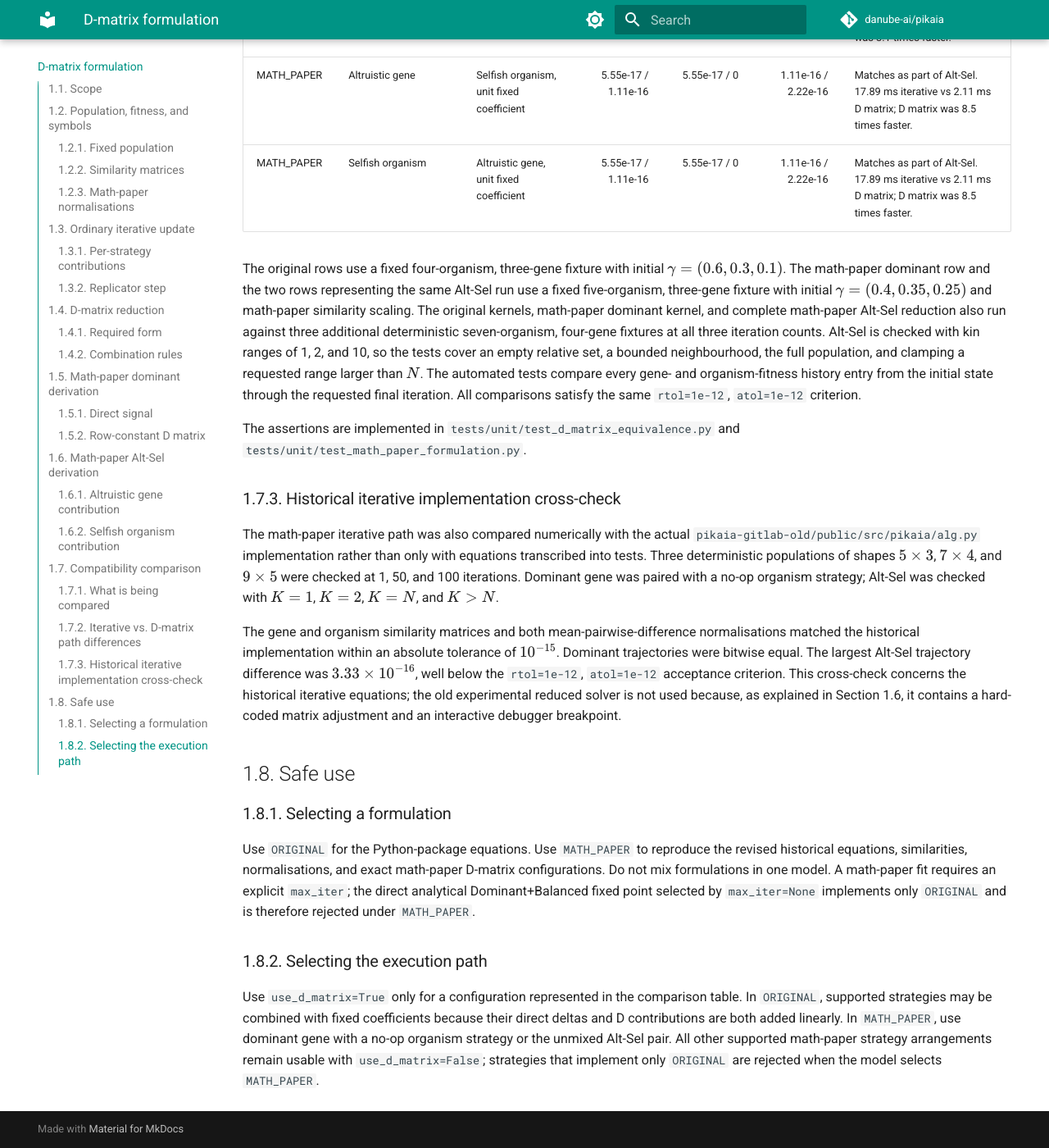
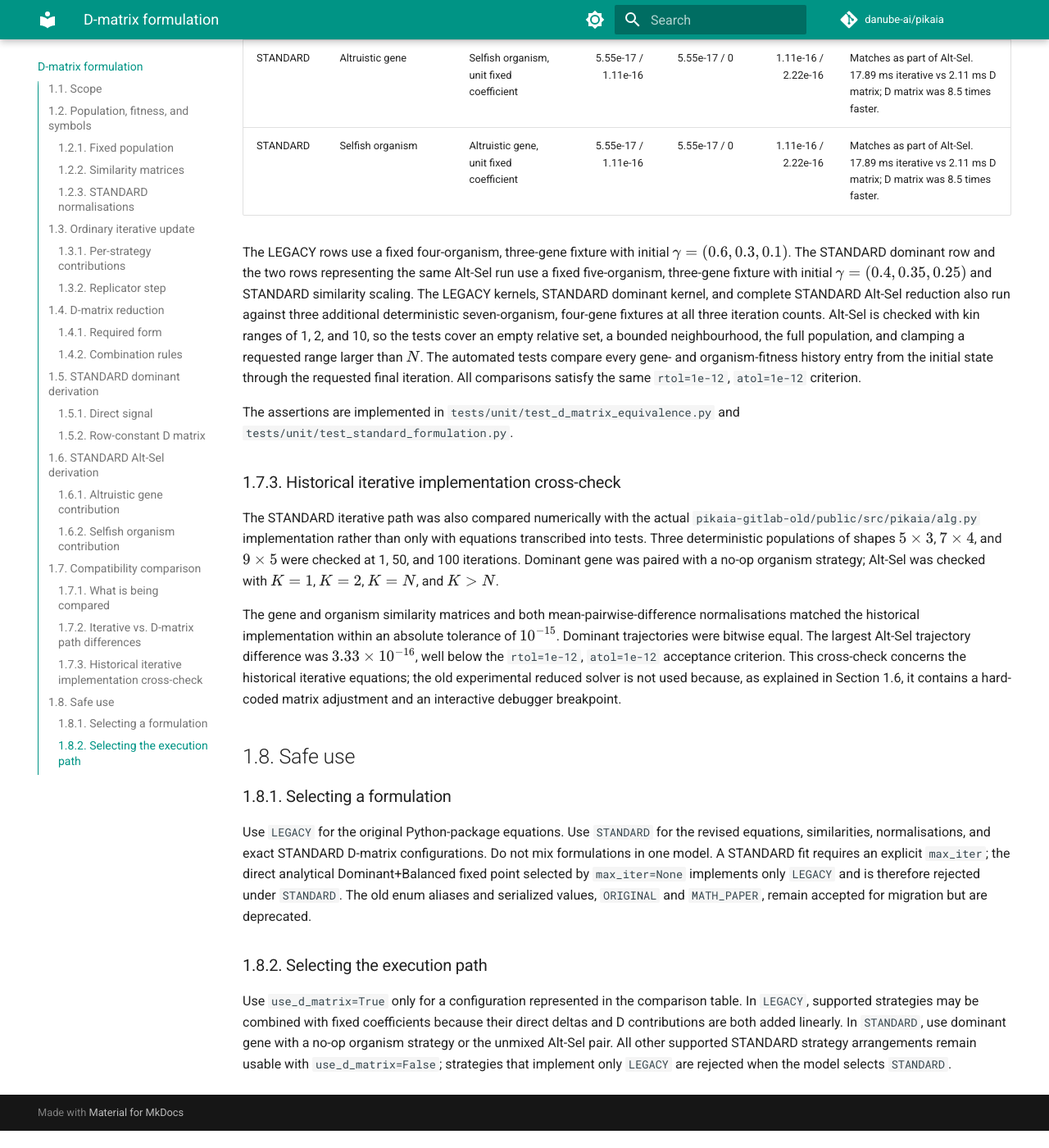
Before and after one commit to danube-ai/pikaia, an MkDocs documentation site: the page built from docs/d-matrix.md, in a window 1280 px wide and 1400 px high, scrolled down 9061 px. Shown: the whole window at 82% size. Built offline with MkDocs 1.6.1 and Material for MkDocs 9.7.7, drawn with Linux system fonts in a browser that asks for light colours; comment, search, counter and statistics services are not loaded; the version menu is left out; after the commit the page ends 10440 px from its top, so only the background shows below that; some of the changed text lies outside the part shown.

```diff
--- a/docs/d-matrix.md
+++ b/docs/d-matrix.md
@@ -10,10 +10,10 @@ There are two independent formulation choices:
 
 | Formulation | Purpose | D-matrix scope |
 |---|---|---|
-| `ORIGINAL` | The established Python-package equations and similarity scaling. | Eight individual gene strategies have verified D-matrix kernels. |
-| `MATH_PAPER` | Compatibility with the revised iterative equations in the historical Pikaia branch. | Two supported model configurations: dominant gene plus no-op organism, and altruistic gene plus selfish organism (Alt-Sel). |
+| `LEGACY` | The established Python-package equations and similarity scaling. | Eight individual gene strategies have verified D-matrix kernels. |
+| `STANDARD` | The revised iterative equations, similarities, and normalisations. | Two supported model configurations: dominant gene plus no-op organism, and altruistic gene plus selfish organism (Alt-Sel). |
 
-`PikaiaModel` owns the formulation for a complete run. It applies that formulation to every selected strategy and rejects a model whose strategies do not implement it. A user therefore cannot accidentally combine an original strategy equation with math-paper similarities or normalisations.
+`PikaiaModel` owns the formulation for a complete run. It applies that formulation to every selected strategy and rejects a model whose strategies do not implement it. A user therefore cannot accidentally combine a LEGACY strategy equation with STANDARD similarities or normalisations.
 
 ## 1.2. Population, fitness, and symbols
 
@@ -37,7 +37,7 @@ $$
 \gamma_j \geq 0, \qquad \sum_{j=1}^{M}\gamma_j=1.
 $$
 
-The model uses a uniform vector when `initial_gene_fitness` is omitted, and every completed replicator step normalises the next vector. The derivations therefore assume that a user-supplied initial vector also lies on this simplex. The math-paper dominant D-matrix path explicitly requires finite, non-negative values that sum to one because its row-constant construction depends on that invariant.
+The model uses a uniform vector when `initial_gene_fitness` is omitted, and every completed replicator step normalises the next vector. The derivations therefore assume that a user-supplied initial vector also lies on this simplex. The STANDARD dominant D-matrix path explicitly requires finite, non-negative values that sum to one because its row-constant construction depends on that invariant.
 
 The organism fitness is the population row weighted by the current gene fitness:
 
@@ -53,12 +53,12 @@ Strategies that use kinship receive one gene-similarity matrix $s^g$ and one org
 
 | Formulation | Gene similarity $s^g_{jk}$ | Organism similarity $s^o_{il}$ |
 |---|---|---|
-| `ORIGINAL` | One minus distance divided by the largest observed gene distance. | One minus distance divided by the largest observed organism distance. |
-| `MATH_PAPER` | $1-\lVert X_{:j}-X_{:k}\rVert_2/N$ | $1-\lVert X_{i:}-X_{l:}\rVert_2/M$ |
+| `LEGACY` | One minus distance divided by the largest observed gene distance. | One minus distance divided by the largest observed organism distance. |
+| `STANDARD` | $1-\lVert X_{:j}-X_{:k}\rVert_2/N$ | $1-\lVert X_{i:}-X_{l:}\rVert_2/M$ |
 
-$X_{:j}$ denotes column $j$ of $X$, and $X_{i:}$ denotes row $i$. The math-paper definitions deliberately reproduce the historical $N$ and $M$ divisors; they do not modify original-formulation results.
+$X_{:j}$ denotes column $j$ of $X$, and $X_{i:}$ denotes row $i$. The STANDARD definitions deliberately use the $N$ and $M$ divisors; they do not modify LEGACY-formulation results.
 
-### 1.2.3. Math-paper normalisations
+### 1.2.3. STANDARD normalisations
 
 The historical formulations also use fixed quantities derived from $X$:
 
@@ -66,7 +66,7 @@ $$
 g_{\mathrm{mpd}}=\operatorname{mean}_{j<k}|\bar X_j-\bar X_k|, \qquad h_{\mathrm{mpd}}=\operatorname{mean}_{i<l}|\bar X_{i:}-\bar X_{l:}|.
 $$
 
-Here $\bar X_j$ is the mean of column $j$, $\bar X_{i:}$ is the mean of row $i$, and `mpd` means mean pairwise absolute difference. The implementation names these values `gene_mean_pairwise_difference` and `harmonic_fitness_mean_pairwise_difference`. A math-paper run raises an error if a required normalisation is zero, because division by zero would make the equation undefined.
+Here $\bar X_j$ is the mean of column $j$, $\bar X_{i:}$ is the mean of row $i$, and `mpd` means mean pairwise absolute difference. The implementation names these values `gene_mean_pairwise_difference` and `harmonic_fitness_mean_pairwise_difference`. A STANDARD run raises an error if a required normalisation is zero, because division by zero would make the equation undefined.
 
 ## 1.3. Ordinary iterative update
 
@@ -123,11 +123,11 @@ The model runs one path per fit. It cannot calculate one strategy through $D$ wh
 
 The reduction requires the built-in `FixedMixStrategy` for both strategy families. Adaptive mixers such as `SelfConsistentMixStrategy`, custom mixers, and subclasses that override fixed-mixer behaviour may update coefficients from per-organism deltas that are unavailable after reduction to $D$ and $d$; the model therefore rejects them in D-matrix mode.
 
-## 1.5. Math-paper dominant derivation
+## 1.5. STANDARD dominant derivation
 
 ### 1.5.1. Direct signal
 
-For math-paper dominant gene, organism $i$ contributes the following signal to gene $j$:
+For STANDARD dominant gene, organism $i$ contributes the following signal to gene $j$:
 
 $$
 \delta^{\mathrm{dom}}_{ij}=\frac{1}{N}\gamma_j\left(X_{ij}-\frac12\right).
@@ -161,9 +161,9 @@ $$
 
 The reduction is therefore exact. The earlier claim that a signal linear in $\gamma_j$ could not satisfy the D-matrix contract was incorrect: the gene-fitness simplex supplies the constant factor through $\sum_k\gamma_k=1$.
 
-The supported model configuration pairs `DominantGeneStrategy` with `NoneOrgStrategy`, both with fixed unit coefficients. The no-op organism contribution is zero, so the comparison isolates the dominant-gene equation. Because the proof uses $\sum_k\gamma_k=1$, the model rejects a math-paper Dominant D-matrix run whose user-supplied `initial_gene_fitness` is non-finite, negative, or does not sum to one; every subsequent valid replicator step preserves the simplex invariant.
+The supported model configuration pairs `DominantGeneStrategy` with `NoneOrgStrategy`, both with fixed unit coefficients. The no-op organism contribution is zero, so the comparison isolates the dominant-gene equation. Because the proof uses $\sum_k\gamma_k=1$, the model rejects a STANDARD Dominant D-matrix run whose user-supplied `initial_gene_fitness` is non-finite, negative, or does not sum to one; every subsequent valid replicator step preserves the simplex invariant.
 
-## 1.6. Math-paper Alt-Sel derivation
+## 1.6. STANDARD Alt-Sel derivation
 
 The old Pikaia branch exposed its reduced solver only when the model selected
 one altruistic gene strategy and one selfish organism strategy. That restriction
@@ -176,7 +176,7 @@ iterative path.
 
 ### 1.6.1. Altruistic gene contribution
 
-For math-paper altruistic gene, the direct contribution is
+For STANDARD altruistic gene, the direct contribution is
 
 $$
 \delta^G_{ij}=\frac{1}{N g_{\mathrm{mpd}}}\sum_{k\ne j}s^g_{jk}\gamma_j\left(X_{ij}-\frac12\right)\gamma_k(X_{ik}-X_{ij}).
@@ -217,10 +217,10 @@ reproduces the altruistic-gene contribution and $D^O$ reproduces the
 selfish-organism contribution. Neither component needs the other for its
 algebra to be valid. For compatibility with the scope of the old reduced
 solver, however, the package exposes only their sum, $D=D^G+D^O$, as a
-`MATH_PAPER` model configuration. That supported configuration contains one
+`STANDARD` model configuration. That supported configuration contains one
 strategy of each type with a fixed coefficient of one.
 
-| Math-paper component | Iterative contribution reproduced | Role in the supported model configuration |
+| STANDARD component | Iterative contribution reproduced | Role in the supported model configuration |
 |---|---|---|
 | Altruistic gene, $D^G$ | The sum of $\delta^G_{ij}$ over all organisms $i$. | Gene component of Alt-Sel. |
 | Selfish organism, $D^O$ | The sum of $\delta^O_{ij}$ over all organisms $i$. | Organism component of Alt-Sel. |
@@ -281,31 +281,31 @@ Consequently, equal gene-fitness vectors imply equal organism-fitness vectors fo
 
 Each table cell is written as $E_{\gamma}(t) / E_o(t)$, or gene difference followed by organism difference. The acceptance criterion for both outputs is `rtol=1e-12` and `atol=1e-12`. A displayed zero means the corresponding floating-point vectors were bitwise equal on that fixture; a small value such as `1.11e-16` is ordinary floating-point roundoff and is far below the acceptance threshold. Each assessment also compares the median runtime of seven complete 100-iteration fits. These local timings include D-matrix construction, are rounded to two decimal places, and are illustrative rather than a portable performance guarantee.
 
-For each `ORIGINAL` row, the named gene strategy is paired with `NoneOrgStrategy`. That no-op partner contributes zero, so the comparison isolates the named strategy. The math-paper dominant row uses the same arrangement. The other two `MATH_PAPER` rows refer to the same Alt-Sel run: one row assesses its altruistic-gene component and the other its selfish-organism component. Their numerical results are therefore intentionally identical. This does not mean the matrix components are algebraically inseparable; their isolated D-matrix models are outside the package's public compatibility contract.
+For each `LEGACY` row, the named gene strategy is paired with `NoneOrgStrategy`. That no-op partner contributes zero, so the comparison isolates the named strategy. The STANDARD dominant row uses the same arrangement. The other two `STANDARD` rows refer to the same Alt-Sel run: one row assesses its altruistic-gene component and the other its selfish-organism component. Their numerical results are therefore intentionally identical. This does not mean the matrix components are algebraically inseparable; their isolated D-matrix models are outside the package's public compatibility contract.
 
 ### 1.7.2. Iterative vs. D-matrix path differences
 
 | Formulation | Strategy | Partner | 1 iter. (G/O) | 50 iter. (G/O) | 100 iter. (G/O) | Result and timing (100 iter.) |
 |---|---|---|---:|---:|---:|---|
-| ORIGINAL | Dominant gene | None organism | 0 / 0 | 1.11e-16 / 1.11e-16 | 6.51e-18 / 0 | Matches. 3.16 ms iterative vs 1.11 ms D matrix; D matrix was 2.9 times faster. |
-| ORIGINAL | Selfish gene | None organism | 0 / 0 | 5.55e-17 / 1.11e-16 | 2.78e-17 / 0 | Matches. 11.36 ms iterative vs 1.10 ms D matrix; D matrix was 10.3 times faster. |
-| ORIGINAL | Kin-altruistic gene, default full neighbourhood | None organism | 0 / 0 | 1.11e-16 / 1.11e-16 | 5.55e-17 / 1.11e-16 | Matches. 12.77 ms iterative vs 1.12 ms D matrix; D matrix was 11.4 times faster. |
-| ORIGINAL | Altruistic gene | None organism | 0 / 0 | 0 / 0 | 0 / 0 | Matches. 15.66 ms iterative vs 1.10 ms D matrix; D matrix was 14.2 times faster. |
-| ORIGINAL | Sell hard gene | None organism | 1.39e-17 / 0 | 2.84e-16 / 2.22e-16 | 5.72e-17 / 5.55e-17 | Matches. 5.23 ms iterative vs 1.29 ms D matrix; D matrix was 4.0 times faster. |
-| ORIGINAL | Sell uniform gene | None organism | 0 / 0 | 0 / 0 | 0 / 0 | Matches. 5.16 ms iterative vs 1.03 ms D matrix; D matrix was 5.0 times faster. |
-| ORIGINAL | Sell easy gene | None organism | 0 / 0 | 0 / 0 | 0 / 0 | Matches. 5.29 ms iterative vs 1.04 ms D matrix; D matrix was 5.1 times faster. |
-| ORIGINAL | Variance gene | None organism | 0 / 0 | 3.33e-16 / 2.22e-16 | 6.94e-17 / 1.11e-16 | Matches. 11.50 ms iterative vs 1.21 ms D matrix; D matrix was 9.5 times faster. |
-| MATH_PAPER | Dominant gene | None organism | 0 / 0 | 2.22e-16 / 1.11e-16 | 5.20e-18 / 0 | Matches. 3.53 ms iterative vs 1.14 ms D matrix; D matrix was 3.1 times faster. |
-| MATH_PAPER | Altruistic gene | Selfish organism, unit fixed coefficient | 5.55e-17 / 1.11e-16 | 5.55e-17 / 0 | 1.11e-16 / 2.22e-16 | Matches as part of Alt-Sel. 17.89 ms iterative vs 2.11 ms D matrix; D matrix was 8.5 times faster. |
-| MATH_PAPER | Selfish organism | Altruistic gene, unit fixed coefficient | 5.55e-17 / 1.11e-16 | 5.55e-17 / 0 | 1.11e-16 / 2.22e-16 | Matches as part of Alt-Sel. 17.89 ms iterative vs 2.11 ms D matrix; D matrix was 8.5 times faster. |
+| LEGACY | Dominant gene | None organism | 0 / 0 | 1.11e-16 / 1.11e-16 | 6.51e-18 / 0 | Matches. 3.16 ms iterative vs 1.11 ms D matrix; D matrix was 2.9 times faster. |
+| LEGACY | Selfish gene | None organism | 0 / 0 | 5.55e-17 / 1.11e-16 | 2.78e-17 / 0 | Matches. 11.36 ms iterative vs 1.10 ms D matrix; D matrix was 10.3 times faster. |
+| LEGACY | Kin-altruistic gene, default full neighbourhood | None organism | 0 / 0 | 1.11e-16 / 1.11e-16 | 5.55e-17 / 1.11e-16 | Matches. 12.77 ms iterative vs 1.12 ms D matrix; D matrix was 11.4 times faster. |
+| LEGACY | Altruistic gene | None organism | 0 / 0 | 0 / 0 | 0 / 0 | Matches. 15.66 ms iterative vs 1.10 ms D matrix; D matrix was 14.2 times faster. |
+| LEGACY | Sell hard gene | None organism | 1.39e-17 / 0 | 2.84e-16 / 2.22e-16 | 5.72e-17 / 5.55e-17 | Matches. 5.23 ms iterative vs 1.29 ms D matrix; D matrix was 4.0 times faster. |
+| LEGACY | Sell uniform gene | None organism | 0 / 0 | 0 / 0 | 0 / 0 | Matches. 5.16 ms iterative vs 1.03 ms D matrix; D matrix was 5.0 times faster. |
+| LEGACY | Sell easy gene | None organism | 0 / 0 | 0 / 0 | 0 / 0 | Matches. 5.29 ms iterative vs 1.04 ms D matrix; D matrix was 5.1 times faster. |
+| LEGACY | Variance gene | None organism | 0 / 0 | 3.33e-16 / 2.22e-16 | 6.94e-17 / 1.11e-16 | Matches. 11.50 ms iterative vs 1.21 ms D matrix; D matrix was 9.5 times faster. |
+| STANDARD | Dominant gene | None organism | 0 / 0 | 2.22e-16 / 1.11e-16 | 5.20e-18 / 0 | Matches. 3.53 ms iterative vs 1.14 ms D matrix; D matrix was 3.1 times faster. |
+| STANDARD | Altruistic gene | Selfish organism, unit fixed coefficient | 5.55e-17 / 1.11e-16 | 5.55e-17 / 0 | 1.11e-16 / 2.22e-16 | Matches as part of Alt-Sel. 17.89 ms iterative vs 2.11 ms D matrix; D matrix was 8.5 times faster. |
+| STANDARD | Selfish organism | Altruistic gene, unit fixed coefficient | 5.55e-17 / 1.11e-16 | 5.55e-17 / 0 | 1.11e-16 / 2.22e-16 | Matches as part of Alt-Sel. 17.89 ms iterative vs 2.11 ms D matrix; D matrix was 8.5 times faster. |
 
-The original rows use a fixed four-organism, three-gene fixture with initial $\gamma=(0.6,0.3,0.1)$. The math-paper dominant row and the two rows representing the same Alt-Sel run use a fixed five-organism, three-gene fixture with initial $\gamma=(0.4,0.35,0.25)$ and math-paper similarity scaling. The original kernels, math-paper dominant kernel, and complete math-paper Alt-Sel reduction also run against three additional deterministic seven-organism, four-gene fixtures at all three iteration counts. Alt-Sel is checked with kin ranges of 1, 2, and 10, so the tests cover an empty relative set, a bounded neighbourhood, the full population, and clamping a requested range larger than $N$. The automated tests compare every gene- and organism-fitness history entry from the initial state through the requested final iteration. All comparisons satisfy the same `rtol=1e-12`, `atol=1e-12` criterion.
+The LEGACY rows use a fixed four-organism, three-gene fixture with initial $\gamma=(0.6,0.3,0.1)$. The STANDARD dominant row and the two rows representing the same Alt-Sel run use a fixed five-organism, three-gene fixture with initial $\gamma=(0.4,0.35,0.25)$ and STANDARD similarity scaling. The LEGACY kernels, STANDARD dominant kernel, and complete STANDARD Alt-Sel reduction also run against three additional deterministic seven-organism, four-gene fixtures at all three iteration counts. Alt-Sel is checked with kin ranges of 1, 2, and 10, so the tests cover an empty relative set, a bounded neighbourhood, the full population, and clamping a requested range larger than $N$. The automated tests compare every gene- and organism-fitness history entry from the initial state through the requested final iteration. All comparisons satisfy the same `rtol=1e-12`, `atol=1e-12` criterion.
 
-The assertions are implemented in `tests/unit/test_d_matrix_equivalence.py` and `tests/unit/test_math_paper_formulation.py`.
+The assertions are implemented in `tests/unit/test_d_matrix_equivalence.py` and `tests/unit/test_standard_formulation.py`.
 
 ### 1.7.3. Historical iterative implementation cross-check
 
-The math-paper iterative path was also compared numerically with the actual `pikaia-gitlab-old/public/src/pikaia/alg.py` implementation rather than only with equations transcribed into tests. Three deterministic populations of shapes $5\times3$, $7\times4$, and $9\times5$ were checked at 1, 50, and 100 iterations. Dominant gene was paired with a no-op organism strategy; Alt-Sel was checked with $K=1$, $K=2$, $K=N$, and $K>N$.
+The STANDARD iterative path was also compared numerically with the actual `pikaia-gitlab-old/public/src/pikaia/alg.py` implementation rather than only with equations transcribed into tests. Three deterministic populations of shapes $5\times3$, $7\times4$, and $9\times5$ were checked at 1, 50, and 100 iterations. Dominant gene was paired with a no-op organism strategy; Alt-Sel was checked with $K=1$, $K=2$, $K=N$, and $K>N$.
 
 The gene and organism similarity matrices and both mean-pairwise-difference normalisations matched the historical implementation within an absolute tolerance of $10^{-15}$. Dominant trajectories were bitwise equal. The largest Alt-Sel trajectory difference was $3.33\times10^{-16}$, well below the `rtol=1e-12`, `atol=1e-12` acceptance criterion. This cross-check concerns the historical iterative equations; the old experimental reduced solver is not used because, as explained in Section 1.6, it contains a hard-coded matrix adjustment and an interactive debugger breakpoint.
 
@@ -313,8 +313,8 @@ The gene and organism similarity matrices and both mean-pairwise-difference norm
 
 ### 1.8.1. Selecting a formulation
 
-Use `ORIGINAL` for the Python-package equations. Use `MATH_PAPER` to reproduce the revised historical equations, similarities, normalisations, and exact math-paper D-matrix configurations. Do not mix formulations in one model. A math-paper fit requires an explicit `max_iter`; the direct analytical Dominant+Balanced fixed point selected by `max_iter=None` implements only `ORIGINAL` and is therefore rejected under `MATH_PAPER`.
+Use `LEGACY` for the original Python-package equations. Use `STANDARD` for the revised equations, similarities, normalisations, and exact STANDARD D-matrix configurations. Do not mix formulations in one model. A STANDARD fit requires an explicit `max_iter`; the direct analytical Dominant+Balanced fixed point selected by `max_iter=None` implements only `LEGACY` and is therefore rejected under `STANDARD`. The old enum aliases and serialized values, `ORIGINAL` and `MATH_PAPER`, remain accepted for migration but are deprecated.
 
 ### 1.8.2. Selecting the execution path
 
-Use `use_d_matrix=True` only for a configuration represented in the comparison table. In `ORIGINAL`, supported strategies may be combined with fixed coefficients because their direct deltas and D contributions are both added linearly. In `MATH_PAPER`, use dominant gene with a no-op organism strategy or the unmixed Alt-Sel pair. All other supported math-paper strategy arrangements remain usable with `use_d_matrix=False`; strategies that implement only `ORIGINAL` are rejected when the model selects `MATH_PAPER`.
+Use `use_d_matrix=True` only for a configuration represented in the comparison table. In `LEGACY`, supported strategies may be combined with fixed coefficients because their direct deltas and D contributions are both added linearly. In `STANDARD`, use dominant gene with a no-op organism strategy or the unmixed Alt-Sel pair. All other supported STANDARD strategy arrangements remain usable with `use_d_matrix=False`; strategies that implement only `LEGACY` are rejected when the model selects `STANDARD`.
--- a/pyproject.toml
+++ b/pyproject.toml
@@ -4,7 +4,7 @@ build-backend = "hatchling.build"
 
 [project]
 name = "pikaia"
-version = "0.4.1"
+version = "0.4.2"
 authors = [
   { name="Philipp Wissgott", email="philipp@danube.ai" },
   { name="Andreas Roschal", email="andreas@danube.ai" },
```
Also changed, not shown: CHANGELOG.md (+58 -47 lines), docs/contributing.md (+2 -2 lines), docs/overview.md (+1 -1 lines), examples/README.md (+2 -2 lines), 14 other files.
